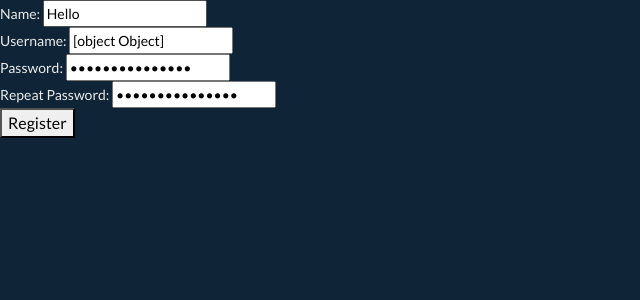
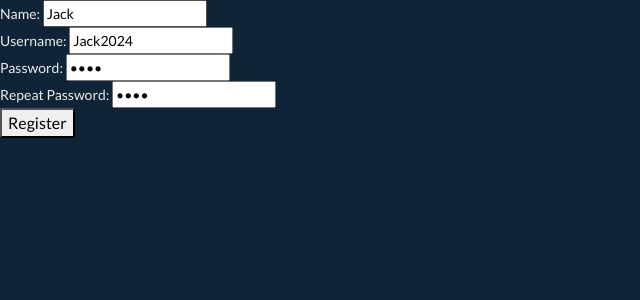
Before and after one commit to abdulmoiz99/angular-meanGames, an Angular app: page /home in a window 1280 px wide. Shown: the top 300 px of the page, without its empty margins (0-640 px from the left). Built offline with nearby package versions, Linux system fonts and the light colour scheme.

Commit message:
template with 2 way binding

```diff
--- a/src/app/app.component.html
+++ b/src/app/app.component.html
@@ -1 +1 @@
-<app-reactive></app-reactive>
+<app-template2-way-binding></app-template2-way-binding>
--- a/src/app/app.component.ts
+++ b/src/app/app.component.ts
@@ -5,11 +5,12 @@ import { NavigationComponent } from './navigation/navigation.component';
 import { FooterComponent } from './footer/footer.component';
 import { HomeComponent } from './home/home.component';
 import { ReactiveComponent } from './reactive/reactive.component';
+import { Template2WayBindingComponent } from './template2-way-binding/template2-way-binding.component';
 
 @Component({
   selector: 'app-root',
   standalone: true,
-  imports: [RouterOutlet, NavigationComponent, FooterComponent, HomeComponent, ReactiveComponent],
+  imports: [RouterOutlet, NavigationComponent, FooterComponent, HomeComponent, ReactiveComponent, Template2WayBindingComponent],
   templateUrl: './app.component.html',
   styleUrl: './app.component.css'
 })
--- /dev/null
+++ b/src/app/template2-way-binding/template2-way-binding.component.html
@@ -0,0 +1,28 @@
+<form #registrationForm="ngForm" (ngSubmit)="register(registrationForm)">
+    <div>
+        <label>
+            Name:
+            <input name="name" id="name" placeholder="Your name" [(ngModel)]="user.name">
+        </label>
+    </div>
+    <div>
+        <label>
+            Username:
+            <input name="username" id="username" placeholder="Username" [(ngModel)]="user.username">
+        </label>
+    </div>
+    <div>
+        <label>
+            Password:
+            <input type="password" name="password" id="password" placeholder="Password" [(ngModel)]="user.password">
+        </label>
+    </div>
+    <div>
+        <label>
+            Repeat Password:
+            <input type="password" name="passwordRepeat" id="passwordRepeat" placeholder="Password"
+                [(ngModel)]="user.passwordRepeat">
+        </label>
+    </div>
+    <button type=" submit">Register</button>
+</form>
--- /dev/null
+++ b/src/app/template2-way-binding/template2-way-binding.component.ts
@@ -0,0 +1,32 @@
+import { Component } from '@angular/core';
+import { FormsModule, NgForm } from '@angular/forms';
+
+@Component({
+  selector: 'app-template2-way-binding',
+  standalone: true,
+  imports: [FormsModule],
+  templateUrl: './template2-way-binding.component.html',
+  styleUrl: './template2-way-binding.component.css'
+})
+
+export class Template2WayBindingComponent {
+
+  user = {
+    name: "Jack",
+    username: "Jack2024",
+    password: "J123",
+    passwordRepeat: "J123"
+  }
+
+  register(form: NgForm) {
+    console.log("Register is clicked")
+    console.log(form.value)
+
+    console.log("name is", this.user.name)
+    console.log("username is", this.user.username)
+    console.log("password is", this.user.password)
+    console.log("passwordRepeat is", this.user.passwordRepeat)
+
+
+  }
+}
```
Also changed, not shown: src/app/template/template.component.html (deleted, +0 -27 lines), src/app/template/template.component.ts (deleted, +0 -12 lines), src/app/template2-way-binding/template2-way-binding.component.css (added).
